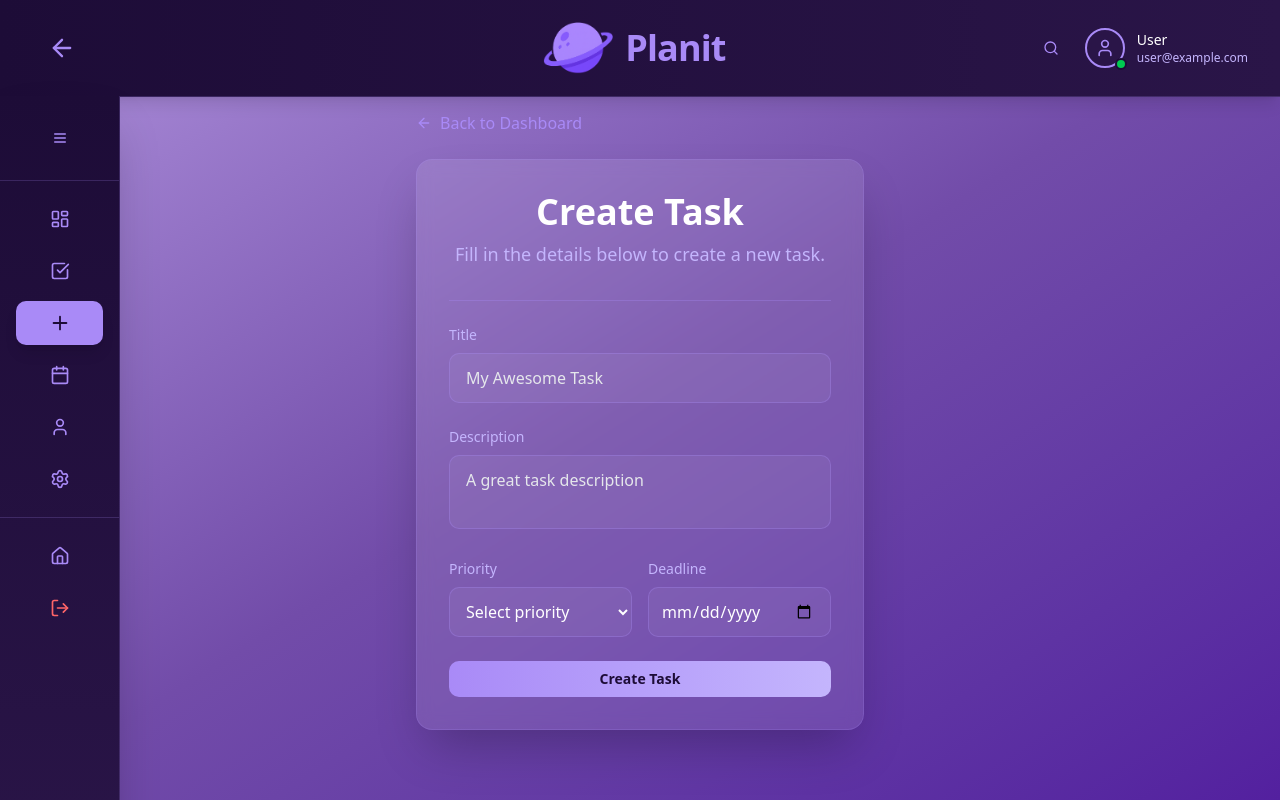
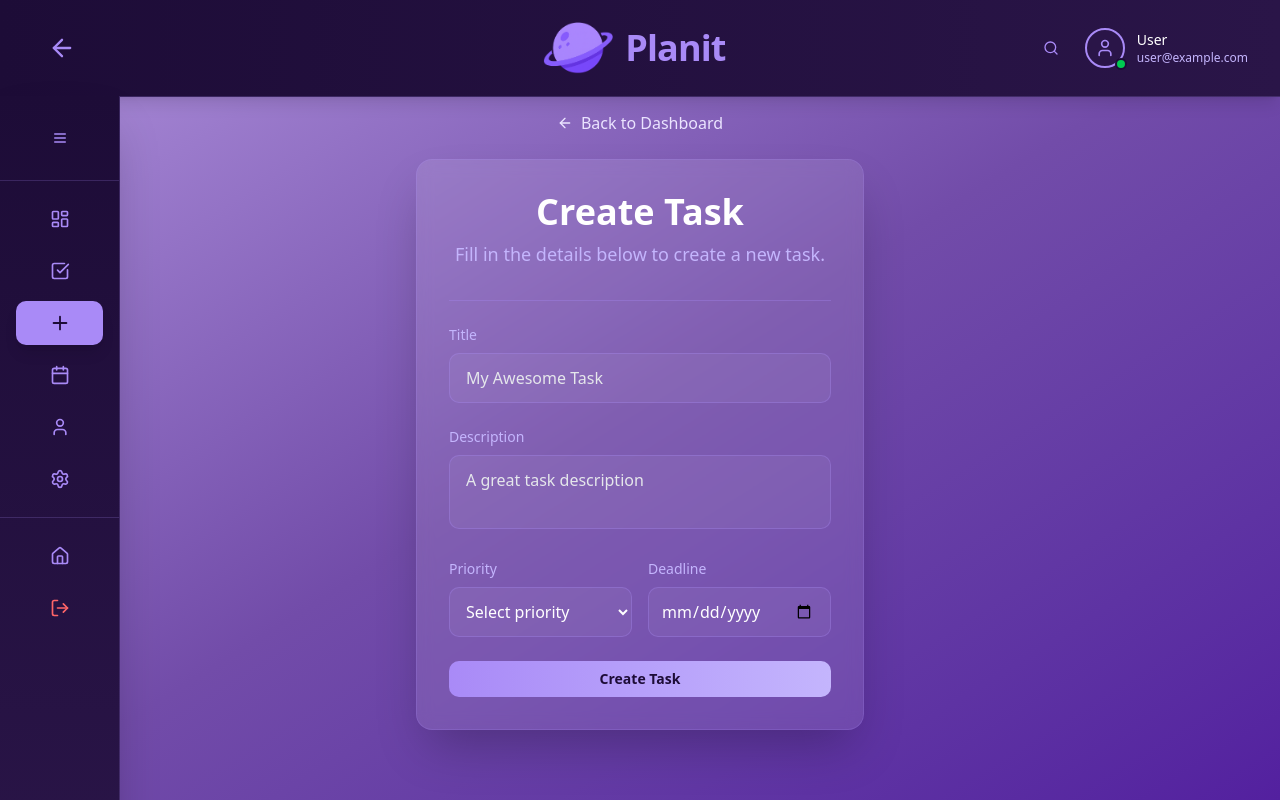
Before and after one commit to martin-tavella/planit, a Next.js app: page /tasks/create in a window 1280 px wide. Built offline with nearby package versions, Linux system fonts and the light colour scheme; no server answers.

Commit message:
fix: body structure has been changed at the HTTP post /task/create

```diff
--- a/src/components/tasks/form/CreateTask.tsx
+++ b/src/components/tasks/form/CreateTask.tsx
@@ -17,8 +17,6 @@ const CreateTaskForm = () => {
         });
     const [errors, setErrors] = useState<ErrorsType>({} as ErrorsType);
     const [isLoading, setIsLoading] = useState(false);
-    const [successMessage, setSuccessMessage] = useState("");
-    const [errorMessage, setErrorMessage] = useState("");
     const { createTask, error} = useTasks();
 
         const handleInputChange = (
@@ -50,8 +48,12 @@ const CreateTaskForm = () => {
               return;
             }
             setErrors({});
+            const updatedForm = { ...formData };
+            if (updatedForm.deadline === "") {
+              updatedForm.deadline = undefined; // Set to undefined if no deadline is provided
+            }
             await createTask({
-              ...formData
+              ...updatedForm
             });
             if (error) {
               setIsLoading(false);
@@ -89,8 +91,8 @@ const CreateTaskForm = () => {
       <div className="w-full max-w-md mt-10">
         {/* Back button */}
         <Link
-          href="/"
-          className="inline-flex items-center gap-2 text-[#a98af7] hover:text-[#c4b5fd] transition-colors duration-300 mb-6"
+          href="/dashboard"
+          className="flex items-center justify-center gap-2 text-[#ebe4ff] hover:text-[#2c2449] transition-colors duration-300 mb-6"
         >
           <ArrowLeft className="w-4 h-4" />
           Back to Dashboard
@@ -130,8 +132,8 @@ const CreateTaskForm = () => {
                 <div className="relative">
                   <input
                     type="text"
-                    id="titlte"
-                    name="titlte"
+                    id="title"
+                    name="title"
                     value={formData.title}
                     onChange={handleInputChange}
                     onBlur={handleBlur}
@@ -229,7 +231,6 @@ const CreateTaskForm = () => {
                     ? "border-red-500 focus:ring-red-500/50"
                     : "border-[#a98af7]/30 focus:border-[#a98af7] focus:ring-[#a98af7]/50"
                 }`}
-                required
               />
               {errors.deadline && (
                 <p className="text-red-400 text-xs mt-1">{errors.deadline}</p>
--- a/src/services/task.service.ts
+++ b/src/services/task.service.ts
@@ -9,8 +9,8 @@ export const getTasksService = async (): Promise<Task[]> => {
 export const createTaskService = async (
   taskData: Omit<Task, "id" | "createdAt" | "updatedAt" | "userId" | "status">
 ): Promise<Task> => {
-  console.log(taskData);
   const res = await api.post('/tasks/create', taskData);
+  console.log(res);
   return res.data;
 };
 
```
